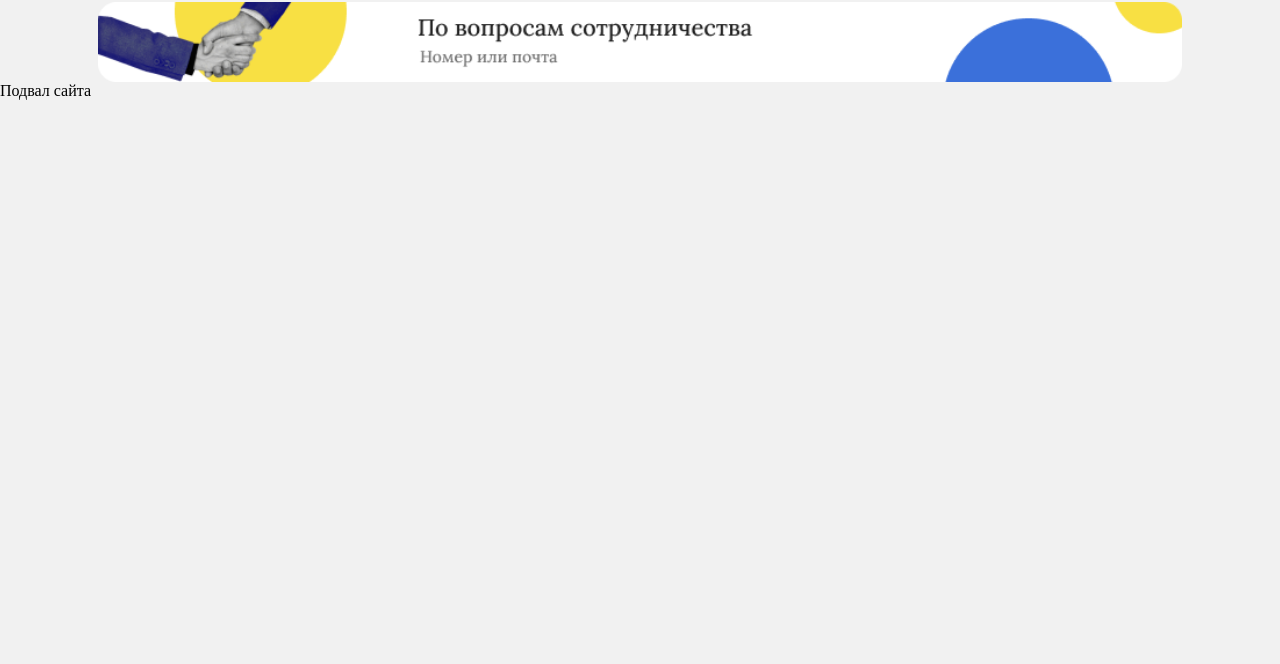
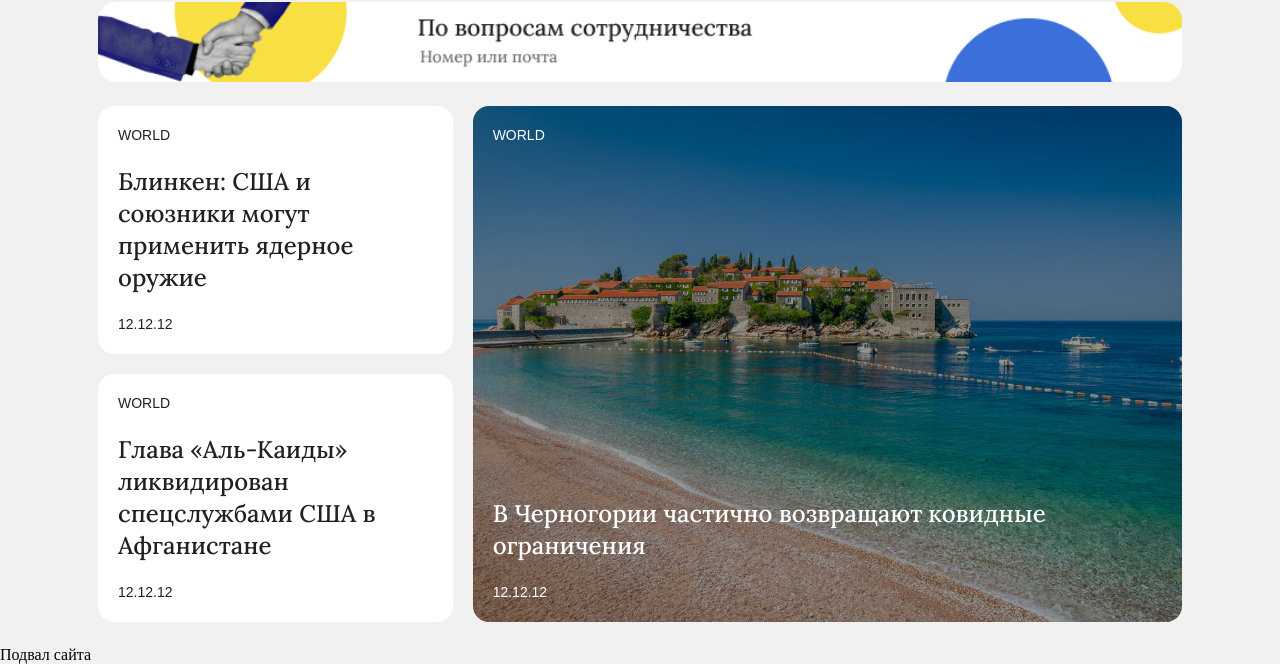
Before and after one commit to Morn1ngstar581/cloud-blue-news, a plain HTML site: page docs/index.html in a window 1280 px wide. Shown: the part 3873-4537 px from the top of the page. Before the commit the page ends 3973 px from the top, so only its background shows below. Drawn offline with Linux system fonts and the light colour scheme; a web font is replaced by a local one.

Commit message:
Complete section World

```diff
--- /dev/null
+++ b/app/scss/blocks/world.scss
@@ -0,0 +1,73 @@
+.world{
+  padding: $section-gutters-y;
+  .grid{
+    display: grid;
+    &__row{
+      display: inherit;
+      grid-template-columns: 1fr 2fr;
+      grid-gap: 20px;
+    }
+    &__vertical{
+      display: inherit;
+      grid-template-columns: 1fr;
+      grid-template-rows: 1fr;
+      grid-gap: 20px;
+    }
+    &__small-white{
+      background-color: $c-white-bg;
+      border-radius: 16px;
+      padding:60px 20px;
+      position: relative;
+      height: 100%;
+    }
+    &__link-white{
+      display: block;
+      height: 100%;
+      text-decoration: none;
+      color:$c-main-black;
+    }
+    &__big{
+      position: relative;
+      height: 100%;
+    }
+    &__link{
+      text-decoration: none;
+      color:$c-white-bg;
+      display: block;
+      height: 100%;
+      border-radius: 16px;
+    }
+    &__link:after{
+      content: '';
+      position: absolute;
+      background: rgba(0, 0, 0, 0.4);
+      inset: 0;
+      border-radius: 16px;
+    }
+    &__img{
+      width: 100%;
+      height: 100%;
+      object-fit: cover;
+      border-radius: 16px;
+    }
+    &__title{
+      position: absolute;
+      bottom: 60px;
+      left: 20px;
+      z-index: 3;
+    }
+    .cat-name{
+      position: absolute;
+      top: 20px;
+      left: 20px;
+      z-index: 3;
+    }
+    .date{
+      position: absolute;
+      bottom: 20px;
+      left: 20px;
+      z-index: 3;
+    }
+
+  }
+}
--- a/app/scss/main.scss
+++ b/app/scss/main.scss
@@ -16,3 +16,4 @@
 @import 'blocks/extra';
 @import 'blocks/politic';
 @import 'blocks/economics';
+@import 'blocks/world';
--- a/docs/index.html
+++ b/docs/index.html
@@ -5,7 +5,7 @@
   <meta charset="UTF-8">
   <meta name="viewport" content="width=device-width, initial-scale=1.0">
   <title>Document</title>
-  <link rel="stylesheet" href="css/main.css?t=1659390301791">
+  <link rel="stylesheet" href="css/main.css?t=1659441795522">
 </head>
 <body>
 <header class="header">
@@ -518,6 +518,41 @@
 <div class="container">
   <img src="img/banner.png" alt="" class="banner-img">
 </div>
+<section class="world">
+  <div class="container">
+    <div class="grid">
+      <div class="grid__row">
+        <div class="grid__vertical grid__item">
+          <article class="grid__small-white">
+            <a href="" class="grid__link-white">
+              <span class="cat-name cat-name-white">World</span>
+              <h3 class="grid__title-white h3">Блинкен: США и союзники могут применить ядерное оружие</h3>
+              <span class="date date-white">12.12.12</span>
+            </a>
+          </article>
+          <article class="grid__small-white">
+            <a href="" class="grid__link-white">
+              <span class=" cat-name cat-name-white">World</span>
+              <h3 class="grid__title-white h3">Глава «Аль-Каиды» ликвидирован спецслужбами США в Афганистане</h3>
+              <span class="date date-white">12.12.12</span>
+            </a>
+          </article>
+        </div>
+        <div class="grid__item">
+          <article class="grid__big">
+            <a href="" class="grid__link">
+              <span class="cat-name">World</span>
+              <img src="img/montenegro.jpg" alt="" class="grid__img">
+              <h3 class="grid__title h3">В Черногории частично возвращают ковидные ограничения</h3>
+              <span class="date">12.12.12</span>
+            </a>
+          </article>
+        </div>
+      </div>
+    </div>
+  </div>
+</section>
+
 <div id="search" class="popup-form">
   <div class="popup-form__body">
     <span class="close">
@@ -544,7 +579,7 @@
     Подвал сайта
   </div>
 </footer>
-<script src="js/main.js?t=1659390301791"></script>
+<script src="js/main.js?t=1659441795522"></script>
 </body>
 
 </html>
```
Also changed, not shown: app/html/blocks/world.html (added, +34 -0 lines), app/html/index.html (+2 -0 lines), app/img/montenegro.jpg (added), docs/css/main.css, docs/img/banner.avif, docs/img/banner.webp, docs/img/montenegro.avif (added), docs/img/montenegro.jpg (added), docs/img/montenegro.webp (added).
